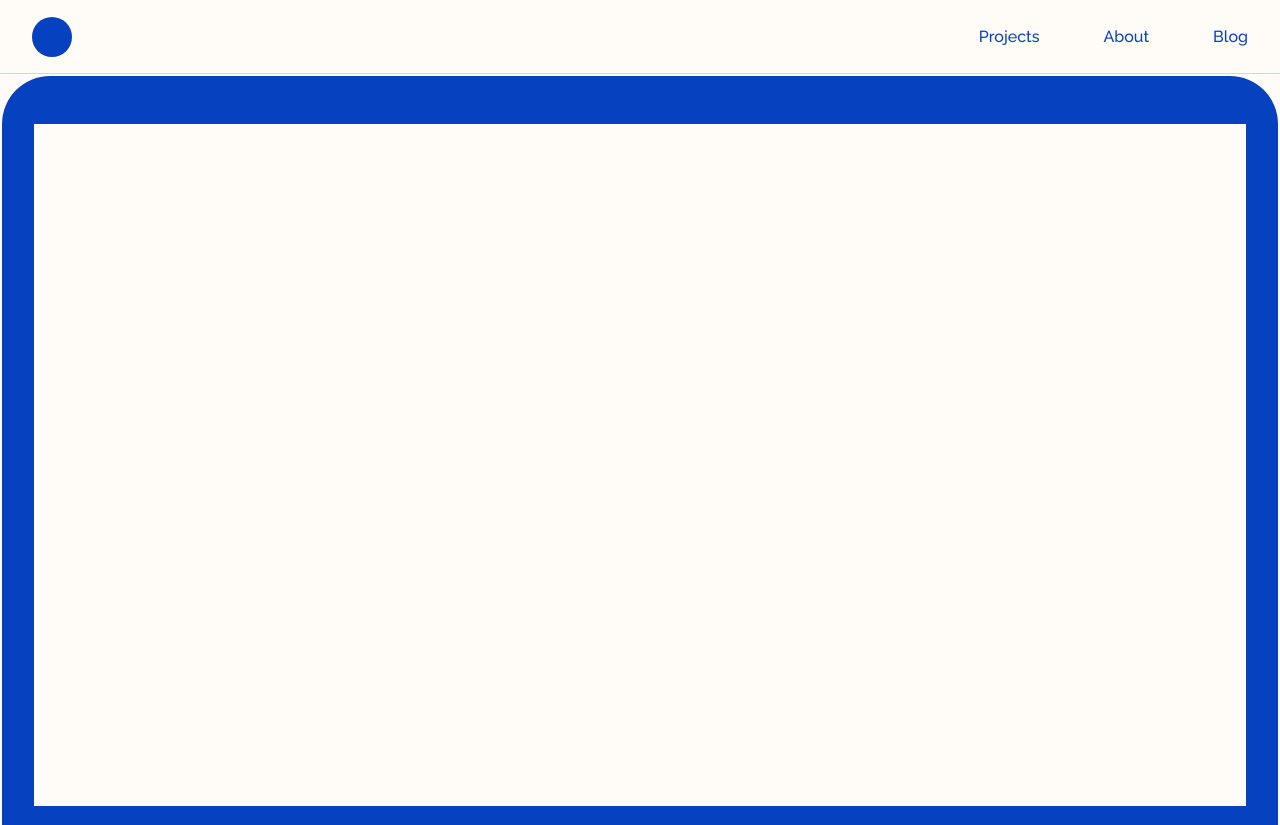
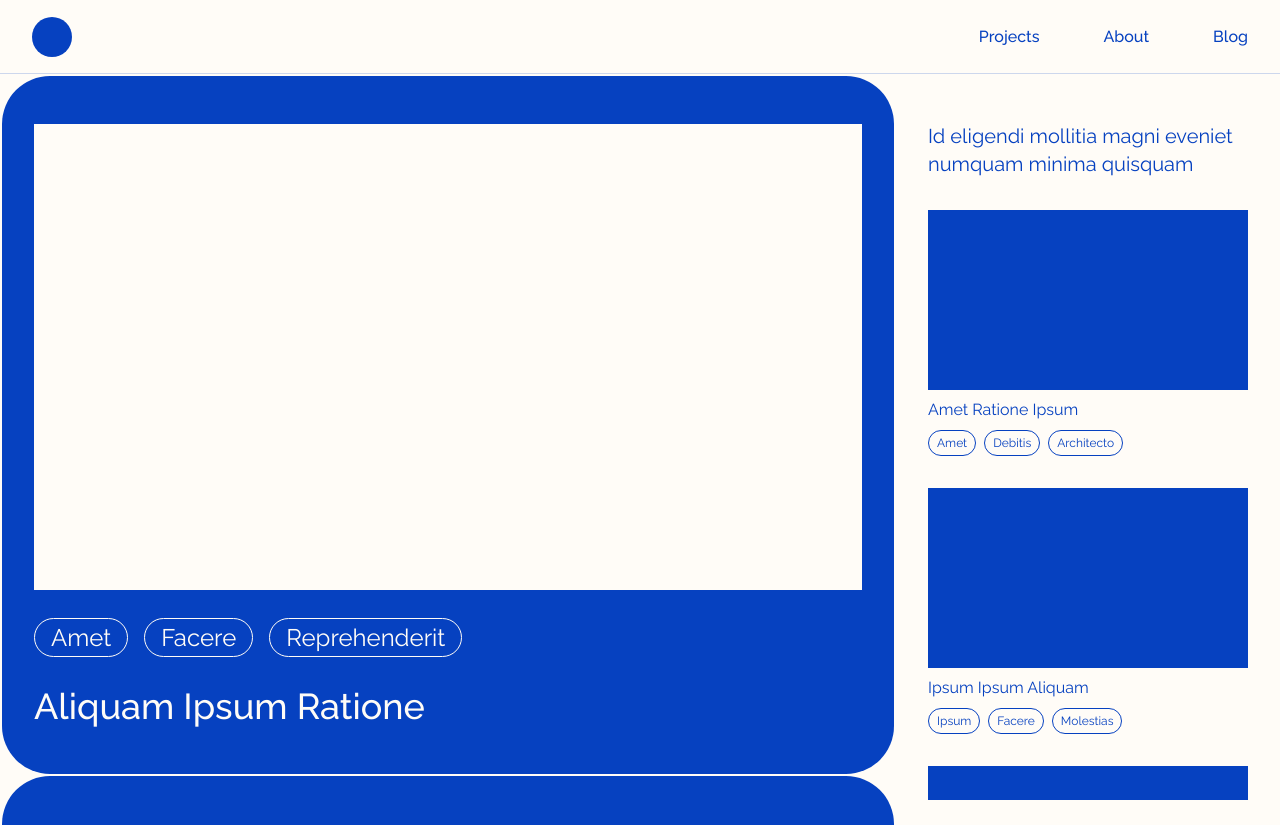
Before and after one commit to mbourjac/react-tag-filters, a React (Vite) app: page /projects/aliquam-ipsum-ratione in a window 1280 px wide. Shown: the top 825 px of the page. Built offline with nearby package versions, Linux system fonts and the light colour scheme.

Commit message:
feat: add tag related aside projects to project details page

```diff
--- /dev/null
+++ b/src/components/ProjectCard.tsx
@@ -0,0 +1,22 @@
+import { Link } from 'react-router-dom';
+import type { Project } from '../pages/ProjectDetails/ProjectDetails.types';
+
+type ProjectCardProps = Project;
+
+export const ProjectCard = ({ slug, title, tags }: ProjectCardProps) => {
+  return (
+    <article key={slug} className="flex flex-col gap-2">
+      <Link to={`/projects/${slug}`}>
+        <div className="aspect-video w-full bg-body"></div>
+      </Link>
+      <h2 className="truncate">{title}</h2>
+      <ul className="flex flex-wrap gap-2 text-xs">
+        {tags.map(({ value, label }) => (
+          <li key={value} className="rounded-full border border-body px-2 py-1">
+            {label}
+          </li>
+        ))}
+      </ul>
+    </article>
+  );
+};
--- /dev/null
+++ b/src/helpers/arrays.ts
@@ -0,0 +1,7 @@
+export const shuffleArray = <T>(array: T[]): T[] => {
+  for (let i = array.length - 1; i > 0; i--) {
+    const j = Math.floor(Math.random() * (i + 1));
+    [array[i], array[j]] = [array[j]!, array[i]!];
+  }
+  return array;
+};
--- a/src/pages/ProjectDetails/ProjectDetails.tsx
+++ b/src/pages/ProjectDetails/ProjectDetails.tsx
@@ -1,20 +1,63 @@
+import { useCallback } from 'react';
 import { Link, useParams } from 'react-router-dom';
+import { ProjectCard } from '../../components/ProjectCard';
+import { shuffleArray } from '../../helpers/arrays';
 import { NotFound } from '../NotFound';
 import { projects } from '../Projects/Projects.constants';
+import type { Project } from './ProjectDetails.types';
 
 export const ProjectDetails = () => {
   const { slug } = useParams();
   const project = projects.find((project) => project.slug === slug);
+
+  const getRandomAsideProjects = useCallback(({ slug, tags }: Project) => {
+    const asideProjectsMap = new Map<string, Project>();
+
+    tags.forEach(({ type, value }) => {
+      const matchingProjects = projects.filter(
+        (project) =>
+          project.slug !== slug &&
+          project.tags.some((tag) => tag.type === type && tag.value === value),
+      );
+
+      if (matchingProjects.length > 0) {
+        const shuffledProjects = shuffleArray(matchingProjects);
+
+        for (let i = 0; i < shuffledProjects.length - 1; i++) {
+          const randomAsideProject = shuffledProjects[i]!;
+
+          if (!asideProjectsMap.has(randomAsideProject.slug)) {
+            asideProjectsMap.set(randomAsideProject.slug, randomAsideProject);
+            break;
+          }
+        }
+      }
+    });
+
+    return Array.from(asideProjectsMap.values());
+  }, []);
 
   if (!project) {
     return <NotFound />;
   }
 
   const { title, tags } = project;
+  const asideProjects = getRandomAsideProjects(project);
 
   return (
     <>
-      <div className="flex flex-col gap-[2px] p-[2px] text-off-white">
+      <aside
+        key={slug}
+        className="fixed right-0 top-[4.625rem] flex h-[calc(100vh-4.625rem)] w-[30vw] flex-col gap-8 overflow-y-auto px-8 py-12"
+      >
+        <p className="text-xl">
+          Id eligendi mollitia magni eveniet numquam minima quisquam
+        </p>
+        {asideProjects.map((project) => (
+          <ProjectCard key={project.slug} {...project} />
+        ))}
+      </aside>
+      <div className="flex w-[70vw] flex-col gap-[2px] p-[2px] text-off-white">
         <div className="flex flex-col gap-8 rounded-[48px] bg-body px-8 py-12">
           <div className="aspect-video w-full bg-off-white"></div>
           <div className="flex flex-col gap-8">
--- a/src/pages/Projects/ProjectsList.tsx
+++ b/src/pages/Projects/ProjectsList.tsx
@@ -1,4 +1,4 @@
-import { Link } from 'react-router-dom';
+import { ProjectCard } from '../../components/ProjectCard';
 import type { Project } from '../ProjectDetails/ProjectDetails.types';
 
 type ProjectsListProps = {
@@ -8,23 +8,8 @@ type ProjectsListProps = {
 export const ProjectsList = ({ projects }: ProjectsListProps) => {
   return (
     <div className="grid gap-8 md:grid-cols-2 lg:grid-cols-3 xl:grid-cols-4">
-      {projects.map(({ title, slug, tags }) => (
-        <article key={slug} className="flex flex-col gap-2">
-          <Link to={slug}>
-            <div className="aspect-video w-full bg-body"></div>
-          </Link>
-          <h2 className="truncate">{title}</h2>
-          <ul className="flex flex-wrap gap-2 text-xs">
-            {tags.map(({ value, label }) => (
-              <li
-                key={value}
-                className="rounded-full border border-body px-2 py-1"
-              >
-                {label}
-              </li>
-            ))}
-          </ul>
-        </article>
+      {projects.map((project) => (
+        <ProjectCard key={project.slug} {...project} />
       ))}
     </div>
   );
```
